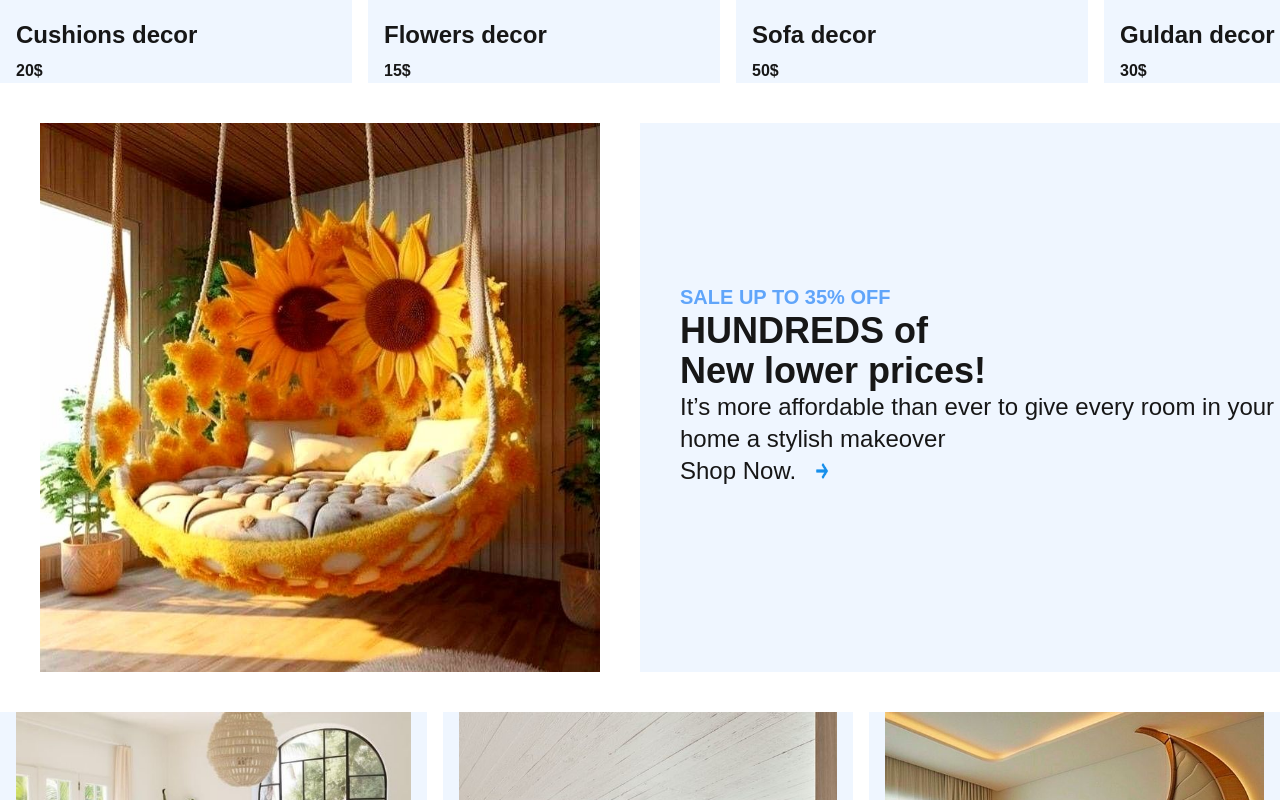
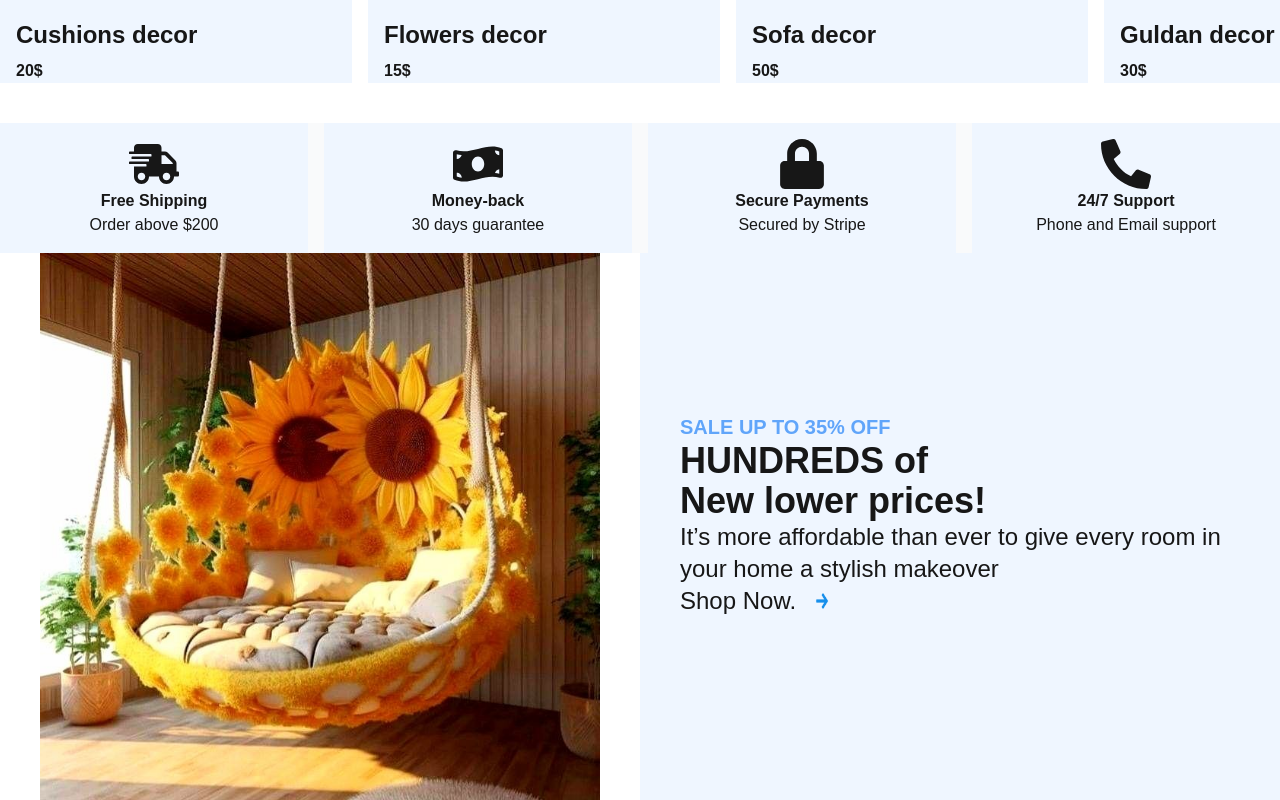
Before and after one commit to munibaweb123/e-commerce-nextjs, a Next.js app: page / in a window 1280 px wide. Shown: the part 3160-3960 px from the top of the page. Built offline with nearby package versions, Linux system fonts and the light colour scheme.

Commit message:
4 divs container after slider

```diff
--- a/src/app/components/ProductSection.tsx
+++ b/src/app/components/ProductSection.tsx
@@ -2,6 +2,14 @@ import ProductSlider from "./ProductSlider";
 import Image from "next/image";
 import arrow from "../../../public/images/arrow.png"
 import ProductArrival from "./ProductArrival";
+import { FaShippingFast } from 'react-icons/fa'; // Importing a shipping icon
+import { FaMoneyBillWave } from 'react-icons/fa'; // Money bill icon
+import { FaLock } from 'react-icons/fa';
+import { FaPhone } from 'react-icons/fa';
+import { transform } from "next/dist/build/swc";
+
+
+
 
 const products = [
     { id: 1, name: 'Cushions decor', image1: '/images/products/product1.jpg', image2:'/images/stars.png' ,price:'20$' },
@@ -27,11 +35,31 @@ export default function ProductSection(){
         <section id="product" className="min-h-screen ">
 
               <div className="flex justify-normal py-10"><ProductSlider products={products} /></div>
+
+              <div className="h-100 grid grid-cols-1 md:grid-cols-4 bg-gray-50 gap-x-4 text-center gap-y-4 ">
+                <div className="bg-blue-50 py-4">
+                  <div className="flex justify-center items-center "><FaShippingFast size={50}/></div>
+                  <h2 className="font-bold text-md">Free Shipping</h2>
+                <p>Order above $200</p></div>
+                <div className="bg-blue-50 py-4">
+                  <div className="flex justify-center items-center"><FaMoneyBillWave size={50}/></div>
+                  <h2 className="font-bold text-md">Money-back</h2>
+                <p>30 days guarantee</p></div>
+                <div className="bg-blue-50 py-4">
+                <div className="flex justify-center items-center"><FaLock size={50}/></div><h2 className="font-bold text-md">Secure Payments</h2>
+                <p>Secured by Stripe</p></div>
+                <div className="bg-blue-50 py-4">
+                <div className="flex justify-center items-center "><FaPhone size={50} style={{transform:'scaleX(-1)'}}/></div>
+                   <h2 className="font-bold text-md">24/7 Support</h2>
+                <p>Phone and Email support</p></div>
+
+              </div>
+
               <div className="grid grid-cols-1 md:grid-cols-2 ">
-                <div className="w-100 h-100 relative overflow-hidden">
+                <div className="w-full h-full relative overflow-hidden">
                     <Image src="/images/products/product7.jpg" alt="sofa bed" width={500} height={500} className="w-full h-full object-cover px-10" />
                 </div>
-                <div className="py-40 bg-blue-50 pl-10">
+                <div className="py-40 bg-blue-50 px-10">
                     <h2 className="text-xl text-blue-400 font-semibold">SALE UP TO 35% OFF</h2>
                     <h3 className="text-4xl font-semibold">HUNDREDS of<br/>  <span>New lower prices!</span></h3>
                     <h4 className="text-2xl">It’s more affordable than ever to give every room in your home a stylish makeover</h4>
```
